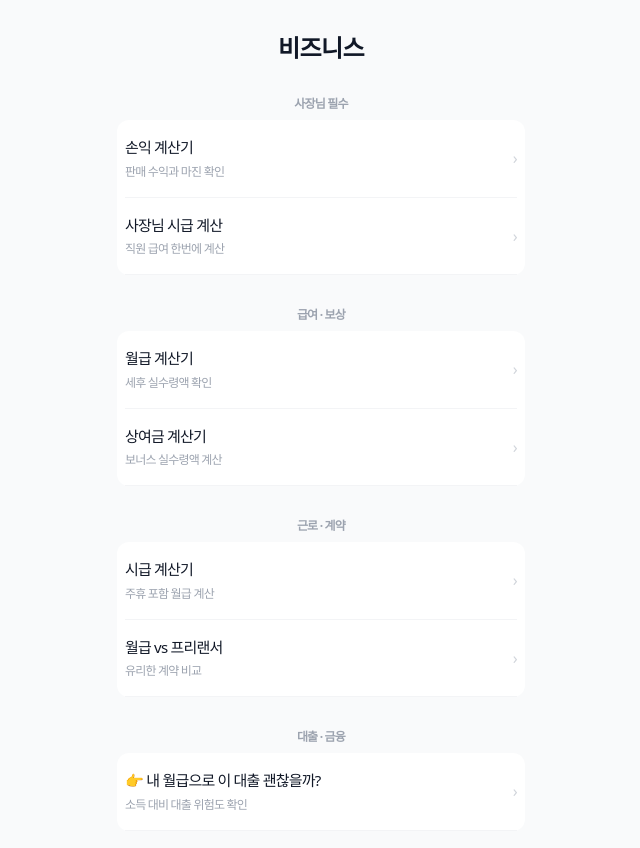
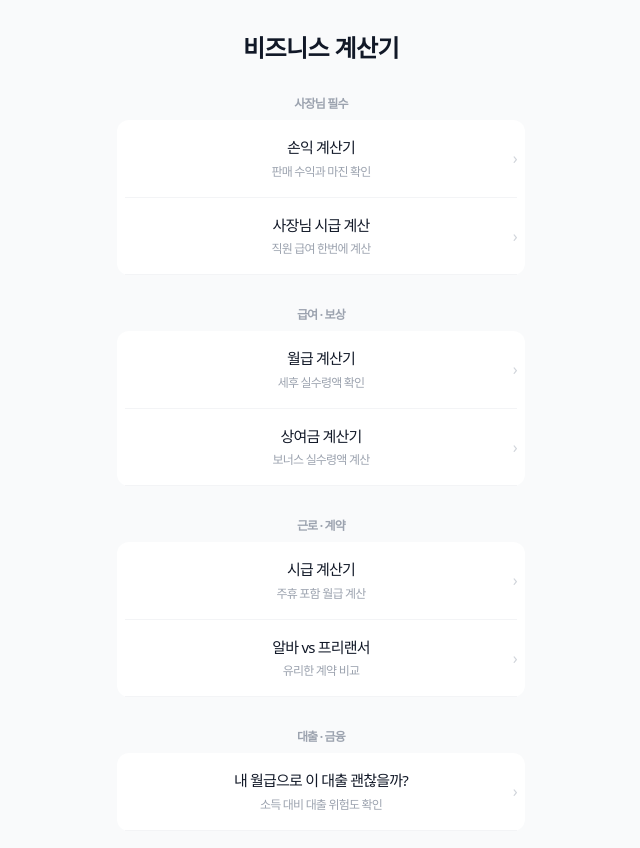
Before and after one commit to greentea2417/semogye-calculator, a Next.js app: page /business in a window 1280 px wide. Shown: the top 848 px of the page, without its empty margins (319-959 px from the left). Built offline with nearby package versions, Linux system fonts and the light colour scheme; a web font is replaced by a local one.

Commit message:
feat: 라이프 페이지 UI 중앙정렬 및 waste-time 라우팅 수정

```diff
--- a/app/business/page.tsx
+++ b/app/business/page.tsx
@@ -4,28 +4,33 @@ function Item({ href, title, desc }) {
   return (
     <Link
       href={href}
-      className="flex items-center justify-between py-4 border-b border-gray-100"
+      className="relative flex justify-center py-4 border-b border-gray-100"
     >
-      <div>
+      {/* 가운데 정렬 컨텐츠 */}
+      <div className="text-center">
         <p className="text-[15px] font-medium text-gray-900">{title}</p>
         <p className="text-[12px] text-gray-400 mt-1">{desc}</p>
       </div>
-      <span className="text-gray-300">›</span>
+
+      {/* 오른쪽 화살표 (고정 위치) */}
+      <span className="absolute right-0 top-1/2 -translate-y-1/2 text-gray-300">
+        ›
+      </span>
     </Link>
   );
 }
 
 export default function BusinessPage() {
   return (
-    <main className="max-w-md mx-auto px-5 py-8">
+    <main className="max-w-md mx-auto px-5 py-8 text-center">
 
-      <h1 className="text-2xl font-extrabold text-gray-900 mb-8 text-center tracking-tight">
-        비즈니스
+      <h1 className="text-2xl font-extrabold text-gray-900 mb-8 tracking-tight">
+        비즈니스 계산기
       </h1>
 
       {/* 사장님 필수 */}
       <section className="mb-8">
-        <h2 className="text-xs font-bold text-gray-400 mb-2 text-center">
+        <h2 className="text-xs font-bold text-gray-400 mb-2">
           사장님 필수
         </h2>
         <div className="bg-white rounded-xl px-2">
@@ -36,7 +41,7 @@ export default function BusinessPage() {
 
       {/* 급여 · 보상 */}
       <section className="mb-8">
-        <h2 className="text-xs font-bold text-gray-400 mb-2 text-center">
+        <h2 className="text-xs font-bold text-gray-400 mb-2">
           급여 · 보상
         </h2>
         <div className="bg-white rounded-xl px-2">
@@ -47,24 +52,24 @@ export default function BusinessPage() {
 
       {/* 근로 · 계약 */}
       <section className="mb-8">
-        <h2 className="text-xs font-bold text-gray-400 mb-2 text-center">
+        <h2 className="text-xs font-bold text-gray-400 mb-2">
           근로 · 계약
         </h2>
         <div className="bg-white rounded-xl px-2">
           <Item href="/hourly" title="시급 계산기" desc="주휴 포함 월급 계산" />
-          <Item href="/compare" title="월급 vs 프리랜서" desc="유리한 계약 비교" />
+          <Item href="/compare" title="알바 vs 프리랜서" desc="유리한 계약 비교" />
         </div>
       </section>
 
       {/* 대출 · 금융 */}
       <section>
-        <h2 className="text-xs font-bold text-gray-400 mb-2 text-center">
+        <h2 className="text-xs font-bold text-gray-400 mb-2">
           대출 · 금융
         </h2>
         <div className="bg-white rounded-xl px-2">
           <Item
             href="/burden"
-            title="👉 내 월급으로 이 대출 괜찮을까?"
+            title="내 월급으로 이 대출 괜찮을까?"
             desc="소득 대비 대출 위험도 확인"
           />
         </div>
--- a/app/life/page.tsx
+++ b/app/life/page.tsx
@@ -4,32 +4,35 @@ function Item({ href, title, desc }) {
   return (
     <Link
       href={href}
-      className="flex flex-col items-center text-center py-5 border-b border-gray-100"
+      className="block py-5 border-b border-gray-100 hover:bg-gray-50 transition"
     >
+      <div className="flex flex-col items-center text-center">
         <p className="text-[15px] font-medium text-gray-900">
           {title}
         </p>
         <p className="text-[12px] text-gray-400 mt-1">
           {desc}
         </p>
+      </div>
     </Link>
   );
 }
 
 export default function LifePage() {
   return (
-    <main className="max-w-md mx-auto px-5 py-8">
+    <main className="max-w-md mx-auto px-5 py-8 text-center">
 
-      <h1 className="text-2xl font-extrabold text-gray-900 mb-8 text-center tracking-tight">
-        라이프
+      {/* 타이틀 */}
+      <h1 className="text-2xl font-extrabold text-gray-900 mb-8 tracking-tight">
+        라이프 계산기
       </h1>
 
       {/* 건강 */}
       <section className="mb-8">
-        <h2 className="text-xs font-bold text-gray-400 mb-2 text-center">
+        <h2 className="text-xs font-bold text-gray-400 mb-3">
           건강
         </h2>
-        <div className="bg-white rounded-xl px-2">
+        <div className="bg-white rounded-xl overflow-hidden">
           <Item href="/life/bmi" title="BMI 계산기" desc="비만도 지수 확인" />
           <Item href="/life/body-age" title="신체 나이 계산기" desc="내 몸의 실제 나이 확인" />
         </div>
@@ -37,23 +40,23 @@ export default function LifePage() {
 
       {/* 학습 */}
       <section className="mb-8">
-        <h2 className="text-xs font-bold text-gray-400 mb-2 text-center">
+        <h2 className="text-xs font-bold text-gray-400 mb-3">
           학습
         </h2>
-        <div className="bg-white rounded-xl px-2">
+        <div className="bg-white rounded-xl overflow-hidden">
           <Item href="/life/grade" title="학점 계산기" desc="평균 학점 자동 계산" />
         </div>
       </section>
 
       {/* 재미 */}
       <section>
-        <h2 className="text-xs font-bold text-gray-400 mb-2 text-center">
+        <h2 className="text-xs font-bold text-gray-400 mb-3">
           재미
         </h2>
-        <div className="bg-white rounded-xl px-2">
+        <div className="bg-white rounded-xl overflow-hidden">
           <Item
             href="/life/waste-time"
-            title="👉 내가 날린 인생 시간은?"
+            title="내가 날린 인생 시간은?"
             desc="지금까지 낭비한 시간 계산"
           />
         </div>
```
Also changed, not shown: app/life/waste-time/page.tsx (renamed from app/life/wast-time/page.tsx). Lines whose indentation alone changed are shown as unchanged.
